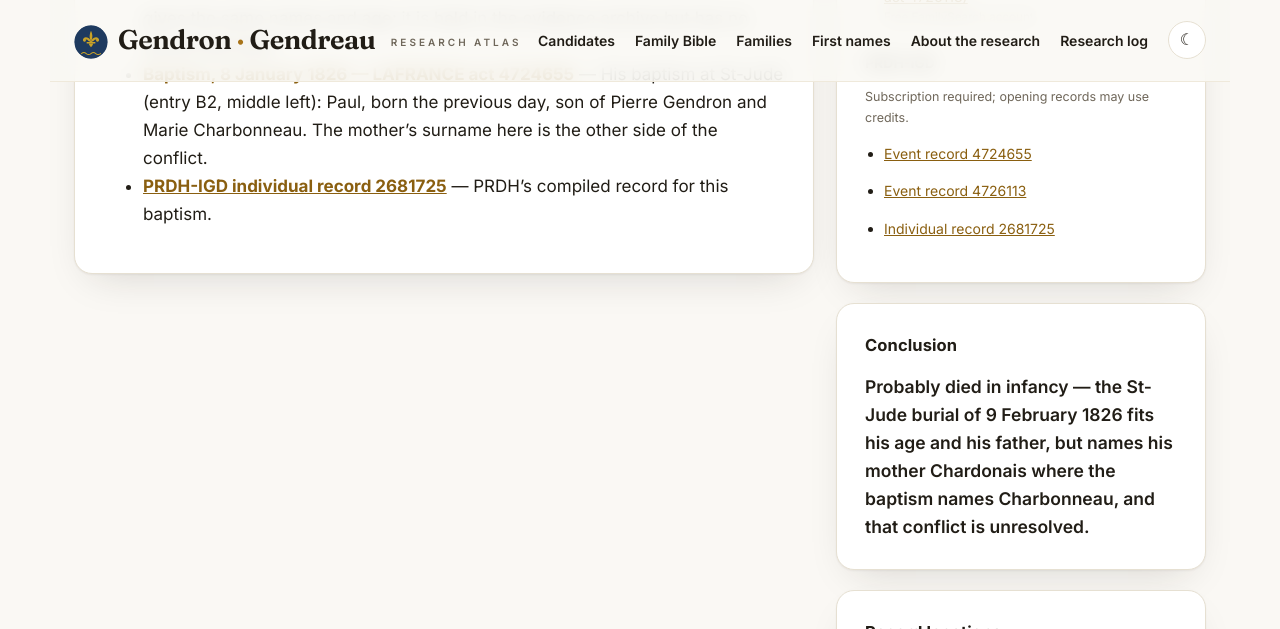
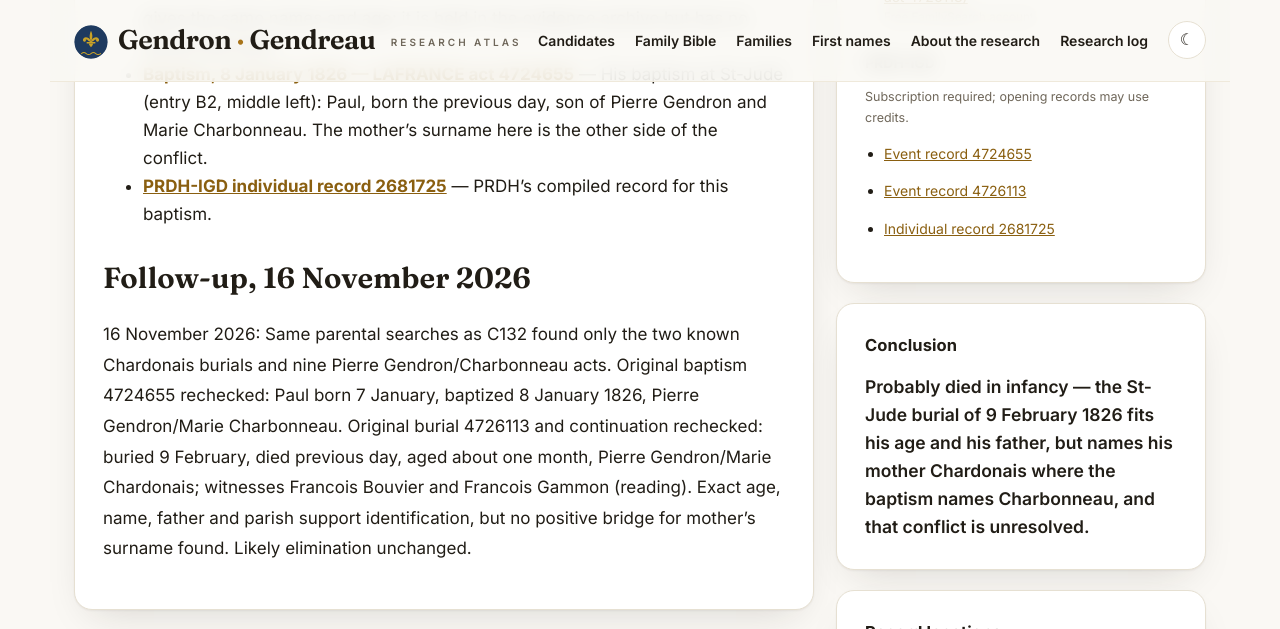
Before and after one commit to vetharmon/gendron-research, a Jekyll site: the page built from _candidates/c173.md, in a window 1280 px wide and 900 px high, scrolled down 893 px, cut to the strip 0-629 px from the top of the window. Built offline with Jekyll 4.4.1, drawn with Linux system fonts in a browser that asks for light colours.

Commit message:
Record C173 parental-name search; retain likely elimination

```diff
--- a/_candidates/c173.md
+++ b/_candidates/c173.md
@@ -53,3 +53,7 @@ Paul Gendron was born on 7 January 1826 and baptized the next day at St-Jude (St
 - **[Burial, 9 February 1826 — LAFRANCE act 4726113](https://www.genealogiequebec.com/Membership/LAFRANCE/acte/4726113)** — The proposed burial at St-Jude: the act begins at the bottom right of the page and names Paul, son of Pierre Gendron and Marie Chardonais, aged about one month; its continuation records that he died the day before and names the witnesses, with no alias for the mother. An alternate parish copy (FamilySearch film 005471045, image 221) gives the same names and age; it is held in the evidence archive but has no source link here.
 - **[Baptism, 8 January 1826 — LAFRANCE act 4724655](https://www.genealogiequebec.com/Membership/LAFRANCE/acte/4724655)** — His baptism at St-Jude (entry B2, middle left): Paul, born the previous day, son of Pierre Gendron and Marie Charbonneau. The mother's surname here is the other side of the conflict.
 - **[PRDH-IGD individual record 2681725](https://www.prdh-igd.com/Membership/fr/PRDH/Individu/2681725)** — PRDH's compiled record for this baptism.
+
+## Follow-up, 16 November 2026
+
+16 November 2026: Same parental searches as C132 found only the two known Chardonais burials and nine Pierre Gendron/Charbonneau acts. Original baptism 4724655 rechecked: Paul born 7 January, baptized 8 January 1826, Pierre Gendron/Marie Charbonneau. Original burial 4726113 and continuation rechecked: buried 9 February, died previous day, aged about one month, Pierre Gendron/Marie Chardonais; witnesses Francois Bouvier and Francois Gammon (reading). Exact age, name, father and parish support identification, but no positive bridge for mother's surname found. Likely elimination unchanged.
```
